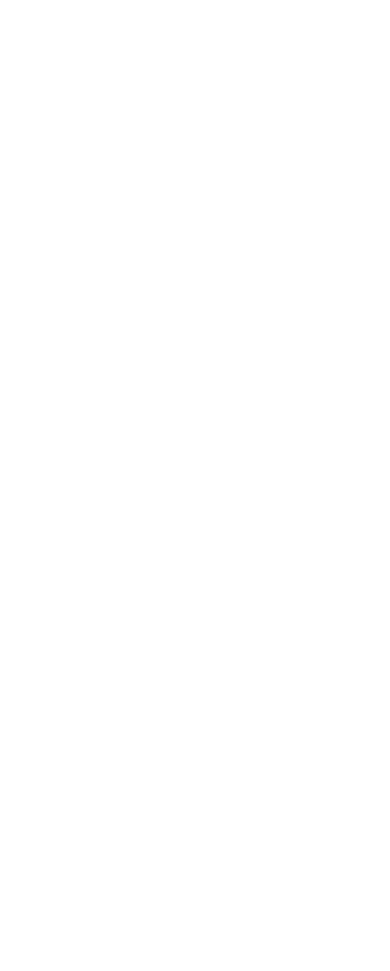
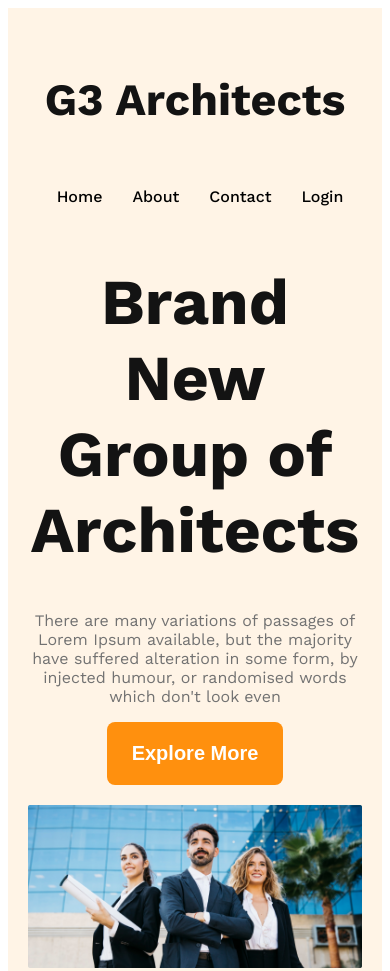
Before and after one commit to ashiqurAlways/g3-architects-website, a plain HTML site: page index.html in a window 390 px wide. Shown: the top 971 px of the page. Before the commit the page ends 844 px from the top, so only its background shows below. Drawn offline with nearby package versions, Linux system fonts and the light colour scheme.

Commit message:
added header section with responsive

```diff
--- a/index.html
+++ b/index.html
@@ -1,12 +1,44 @@
 <!DOCTYPE html>
 <html lang="en">
-<head>
-    <meta charset="UTF-8">
-    <meta name="viewport" content="width=device-width, initial-scale=1.0">
+  <head>
+    <meta charset="UTF-8" />
+    <meta name="viewport" content="width=device-width, initial-scale=1.0" />
     <title>G3 Architects</title>
-    <link rel="stylesheet" href="styles/style.css">
-</head>
-<body>
+    <link rel="preconnect" href="https://fonts.googleapis.com" />
+    <link rel="preconnect" href="https://fonts.gstatic.com" crossorigin />
+    <link
+      href="https://fonts.googleapis.com/css2?family=Inter:wght@100&family=Merriweather:wght@400;700;900&family=Work+Sans:ital,wght@0,100..900;1,100..900&display=swap"
+      rel="stylesheet"
+    />
+    <link rel="stylesheet" href="styles/style.css" />
+  </head>
+  <body>
+    <header>
+      <nav>
+        <h3 class="nav-title">G3 Architects</h3>
+        <ul>
+          <li><a href=""></a>Home</li>
+          <li><a href=""></a>About</li>
+          <li><a href=""></a>Contact</li>
+          <li><a href=""></a>Login</li>
+        </ul>
+      </nav>
+      <div class="banner">
+        <div class="banner-content">
+          <h1 class="banner-title">Brand New Group of Architects</h1>
+          <p class="banner-description">
+            There are many variations of passages of Lorem Ipsum available, but
+            the majority have suffered alteration in some form, by injected
+            humour, or randomised words which don't look even
+          </p>
+          <button class="btn-primary">Explore More</button>
+        </div>
+        <img src="images/banner.png" alt="" />
+      </div>
+    </header>
 
-</body>
+    <main></main>
+
+    <footer></footer>
+  </body>
 </html>
--- a/styles/style.css
+++ b/styles/style.css
@@ -0,0 +1,98 @@
+/* shared styles */
+* body {
+  font-family: "Work Sans";
+}
+
+.btn-primary {
+  color: #fff;
+  background-color: #FF900E;
+  font-size: 1.25rem;
+  border-radius: 8px;
+  padding: 20px 25px;
+  font-weight: 600;
+  cursor: pointer;
+  border: 0;
+}
+
+/* header styles */
+
+header {
+  background-color: rgba(255, 144, 14, 0.1);
+  padding: 50px 240px;
+}
+
+nav {
+  display: flex;
+  justify-content: space-between;
+  align-items: center;
+}
+.nav-title {
+  color: #131313;
+  font-size: 2.8rem;
+  font-weight: 700;
+}
+
+nav > ul {
+  display: flex;
+}
+nav li {
+  list-style: none;
+  margin-right: 30px;
+  font-size: 1rem;
+  font-weight: 500;
+}
+nav li a {
+  text-decoration: none;
+  color: #424242;
+}
+
+/* banner styles */
+
+.banner-content {
+  max-width: 800px;
+  text-align: center;
+  margin: 0 auto;
+}
+
+.banner-title {
+    font-size: 4rem;
+    font-weight: 700;
+    color: #131313;
+}
+
+.banner-description {
+    color: #727272;
+    font-size: 1rem;
+    font-weight: 400;
+}
+
+.banner img {
+    margin-top: 20px;
+    width: 100%;
+}
+
+
+
+
+
+/* responsive media queries */
+@media screen and (max-width: 576px) {
+  header{
+    padding: 20px;
+  }
+  nav {
+    flex-direction: column;
+  }
+}
+
+
+/* tablet or medium devices */
+@media screen and (min-width: 576px) and (max-width: 960px) {
+
+  header{
+    padding: 50px;
+  }
+  nav {
+    flex-direction: column;
+  }
+}
```
